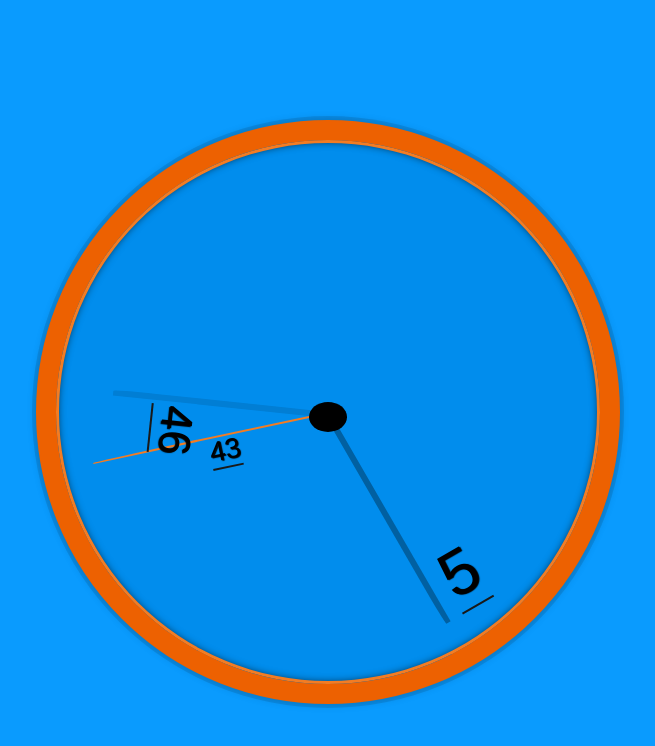
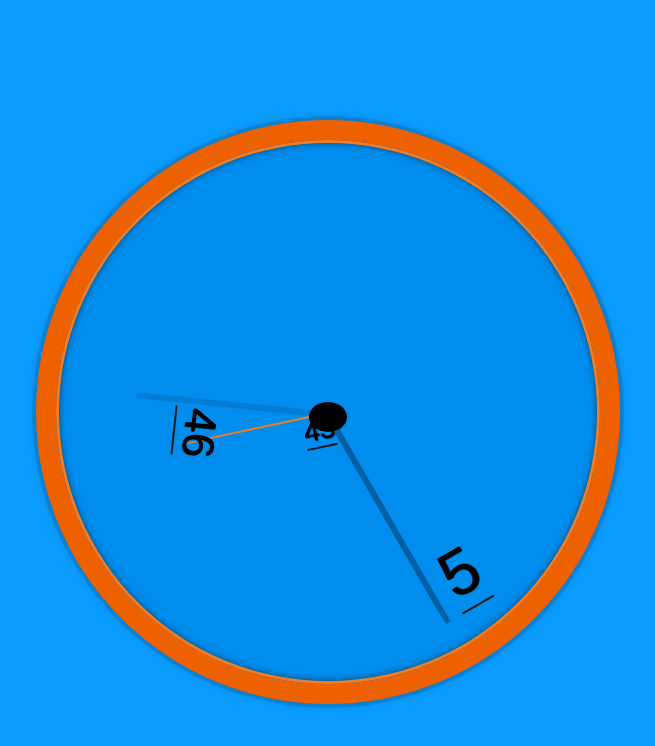
Before and after one commit to iamthelabhras/javascript-showcase, a plain HTML site: page javascript_31b--css_double_plus_js_clock/index.html in a window 1280 px wide. Shown: the whole page, without its empty margins (312-967 px from the left). Drawn offline with Linux system fonts and the light colour scheme.

Commit message:
feat: Altered width & margin-left off-set of clock hands.

```diff
--- a/javascript_31b--css_double_plus_js_clock/css/css_double_plus_js_clock.css
+++ b/javascript_31b--css_double_plus_js_clock/css/css_double_plus_js_clock.css
@@ -67,14 +67,16 @@ html {
 }
 
 #minute_hand {
-	width: 45%;
-	margin-left: 5%;
+	width: 40%;
+	margin-left: 10%;
 	border-top-left-radius: 20%;
 	background: var(--minute_hand);
 	z-index: 2;
 }
 
 #second_hand {
+	width: 30%;
+	margin-left: 20%;
 	height: 2px;
 	border-top-left-radius: 50%;
 	transform-origin: 100%;
```
